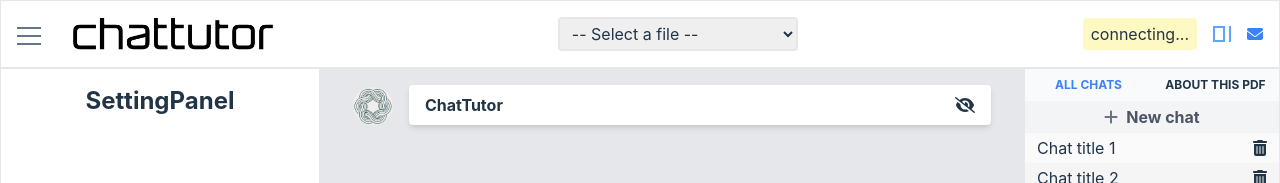
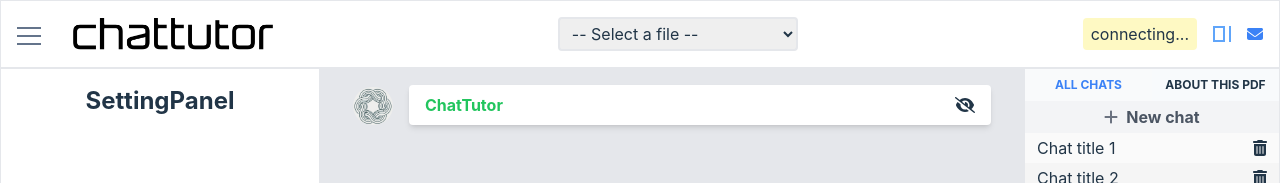
Before and after one commit to sudhansom/chattutor-react, a React (Vite) app: page / in a window 1280 px wide. Shown: the top 183 px of the page. Built offline with nearby package versions, Linux system fonts and the light colour scheme.

Commit message:
color to chattutor green

```diff
--- a/src/components/ChatTutorTitle.jsx
+++ b/src/components/ChatTutorTitle.jsx
@@ -10,7 +10,7 @@
         className={`flex justify-between items-center py-2 px-4 bg-white shadow-md ${
           expand ? "rounded-t" : "rounded"
         }`}>
-        <p className="font-bold">ChatTutor</p>
+        <p className="font-bold text-green-500">ChatTutor</p>
 
         {expand ? (
           <FontAwesomeIcon
```
